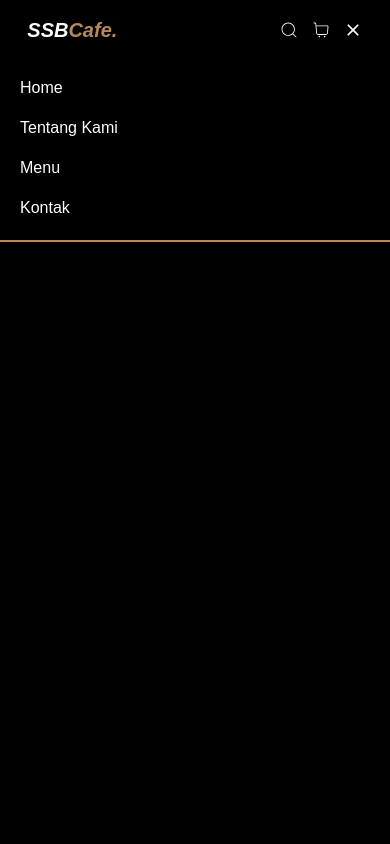
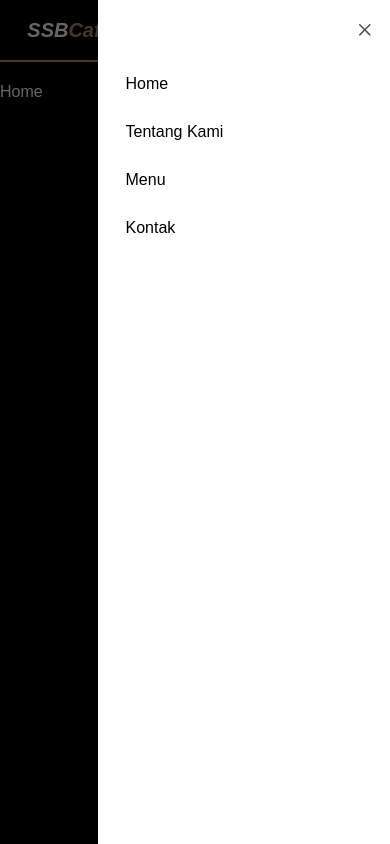
Before and after one commit to ProjectSoySauceBottle/itfest-fe, a Next.js app: page / in a window 390 px wide. Both pictures are taken after a click on the button 352 px from the left and 30 px from the top of the page. Built offline with nearby package versions, Linux system fonts and the light colour scheme.

Commit message:
feat: - updated global.css - updated layout - updated navbar

```diff
--- a/src/app/globals.css
+++ b/src/app/globals.css
@@ -27,13 +27,13 @@
 
 @layer components {
   .navbar-menu-link {
-    @apply relative text-sm inline-block font-medium text-white transition-colors duration-300;
+    @apply relative text-sm block md:inline-block font-medium text-black md:text-white transition-colors duration-300;
   }
   .navbar-menu-link:hover {
     @apply text-primary;
   }
   .navbar-menu-link::after {
-    @apply content-[''] absolute left-0 -bottom-1 w-0 h-[1px] bg-primary transition-all duration-200 ease-out;
+    @apply content-[''] absolute left-0 -bottom-1 w-0 h-[1px] bg-primary transition-all duration-700 md:duration-300 ease-out;
   }
   .navbar-menu-link:hover::after {
     @apply w-full;
--- a/src/app/layout.js
+++ b/src/app/layout.js
@@ -1,6 +1,12 @@
 import { Geist, Geist_Mono } from "next/font/google";
 import "./globals.css";
+import "@mantine/notifications/styles.css";
+import "@mantine/core/styles.css";
+import "@mantine/carousel/styles.css";
 import Navbar from "@/components/Homepage/Navbar/Navbar";
+import { MantineProvider } from "@mantine/core";
+import { ModalsProvider } from "@mantine/modals";
+import { Notifications } from "@mantine/notifications";
 
 const geistSans = Geist({
   variable: "--font-geist-sans",
@@ -31,11 +37,11 @@ export const metadata = {
   openGraph: {
     title: "Soy Sauce Bottle",
     description: "Nikmati kopi terbaik di tempat ternyaman!",
-    metadataBase: new URL("http://127.0.0.1:3000"),
+    url: "http://127.0.0.1:3000",
     siteName: "Soy Sauce Bottle",
     images: [
       {
-        url: "/images/og-image.jpg",
+        url: "https://nextjs.org/og.png",
         width: 1200,
         height: 630,
         alt: "Soy Sauce Bottle Suasana",
@@ -61,8 +67,13 @@ export default function RootLayout({ children }) {
       <body
         className={`${geistSans.variable} ${geistMono.variable} antialiased`}
       >
-        <Navbar />
-        <main>{children}</main>
+        <MantineProvider>
+          <ModalsProvider>
+            <Notifications position="top-right" />
+            <Navbar />
+            <main>{children}</main>
+          </ModalsProvider>
+        </MantineProvider>
       </body>
     </html>
   );
--- a/src/components/Homepage/Navbar/Navbar.js
+++ b/src/components/Homepage/Navbar/Navbar.js
@@ -3,9 +3,11 @@ import { useState } from "react";
 import Link from "next/link";
 import { CiSearch, CiShoppingCart } from "react-icons/ci";
 import { MdClose, MdMenu } from "react-icons/md";
+import { useDisclosure } from "@mantine/hooks";
+import { Drawer } from "@mantine/core";
 
 export default function Navbar() {
-  const [isMobileMenuOpen, setMobileMenuOpen] = useState(false);
+  const [opened, { open, close }] = useDisclosure(false);
 
   return (
     <nav className="bg-background/80 font-poppins fixed w-full z-50 border-b-2 border-b-primary">
@@ -50,45 +52,47 @@ export default function Navbar() {
               <CiShoppingCart size="20" />
             </button>
             <button
-              onClick={() => setMobileMenuOpen(!isMobileMenuOpen)}
+              onClick={() => (opened ? close() : open())}
               type="button"
-              aria-controls="mobile-menu"
-              aria-expanded={isMobileMenuOpen}
               className="md:hidden text-white hover:text-primary focus:outline-none"
             >
-              {isMobileMenuOpen ? <MdClose size="20" /> : <MdMenu size="20" />}
+              <MdMenu size="20" />
             </button>
           </div>
         </div>
       </div>
 
       {/* Mobile menu */}
-      {isMobileMenuOpen && (
-        <div className="md:hidden bg-black bg-opacity-90" id="mobile-menu">
-          <div className="px-2 pt-2 pb-3 space-y-1 sm:px-3">
-            <Link href="/">
-              <div className="block text-white px-3 py-2 rounded-md text-base font-medium hover:bg-primary hover:text-black">
+      <Drawer
+        opened={opened}
+        onClose={close}
+        position="right"
+        size="75%"
+        className="md:hidden overflow-hidden z-50"
+      >
+        <Drawer.Body p="0" className="font-poppins font-normal p-3 space-y-1">
+          <Link href="/#">
+            <div className="navbar-menu-link font-normal p-3 rounded-md text-base">
               Home
             </div>
           </Link>
-            <Link href="/tentang-kami">
-              <div className="block text-white px-3 py-2 rounded-md text-base font-medium hover:bg-primary hover:text-black">
+          <Link href="/#about">
+            <div className="navbar-menu-link font-normal p-3 rounded-md text-base">
               Tentang Kami
             </div>
           </Link>
-            <Link href="/menu">
-              <div className="block text-white px-3 py-2 rounded-md text-base font-medium hover:bg-primary hover:text-black">
+          <Link href="/#menu">
+            <div className="navbar-menu-link font-normal p-3 rounded-md text-base">
               Menu
             </div>
           </Link>
-            <Link href="/kontak">
-              <div className="block text-white px-3 py-2 rounded-md text-base font-medium hover:bg-primary hover:text-black">
+          <Link href="/#contact">
+            <div className="navbar-menu-link font-normal p-3 rounded-md text-base">
               Kontak
             </div>
           </Link>
-          </div>
-        </div>
-      )}
+        </Drawer.Body>
+      </Drawer>
     </nav>
   );
 }
```
Lines whose indentation alone changed are shown as unchanged.
